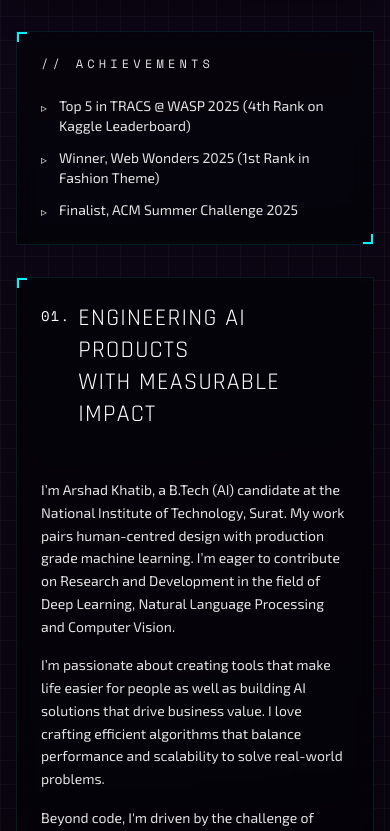
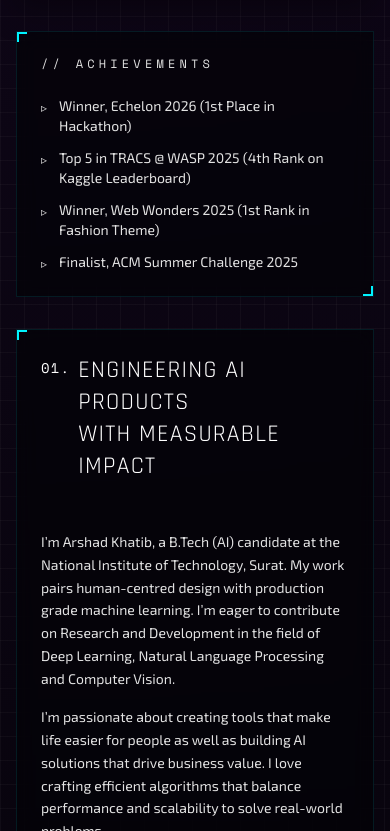
Before and after one commit to Arshad-13/Arshad_Portfolio, a Next.js app: page / in a window 390 px wide. Shown: the part 1957-2788 px from the top of the page. Built offline with nearby package versions, Linux system fonts and the light colour scheme.

Commit message:
feat: Update achievements and resume link
- Added 'Winner, Echelon 2026' to achievements list in portfolio.js
- Updated resume link to '/Arshad_Resume_v2.pdf' to resolve browser caching issues for mobile users
- Added 'download' attribute to resume button for better UX

```diff
--- a/app/data/portfolio.js
+++ b/app/data/portfolio.js
@@ -30,6 +30,7 @@ export const toolkit = [
 ];
 
 export const achievements = [
+    "Winner, Echelon 2026 (1st Place in Hackathon)",
     "Top 5 in TRACS @ WASP 2025 (4th Rank on Kaggle Leaderboard)",
     "Winner, Web Wonders 2025 (1st Rank in Fashion Theme)",
     "Finalist, ACM Summer Challenge 2025"
```
